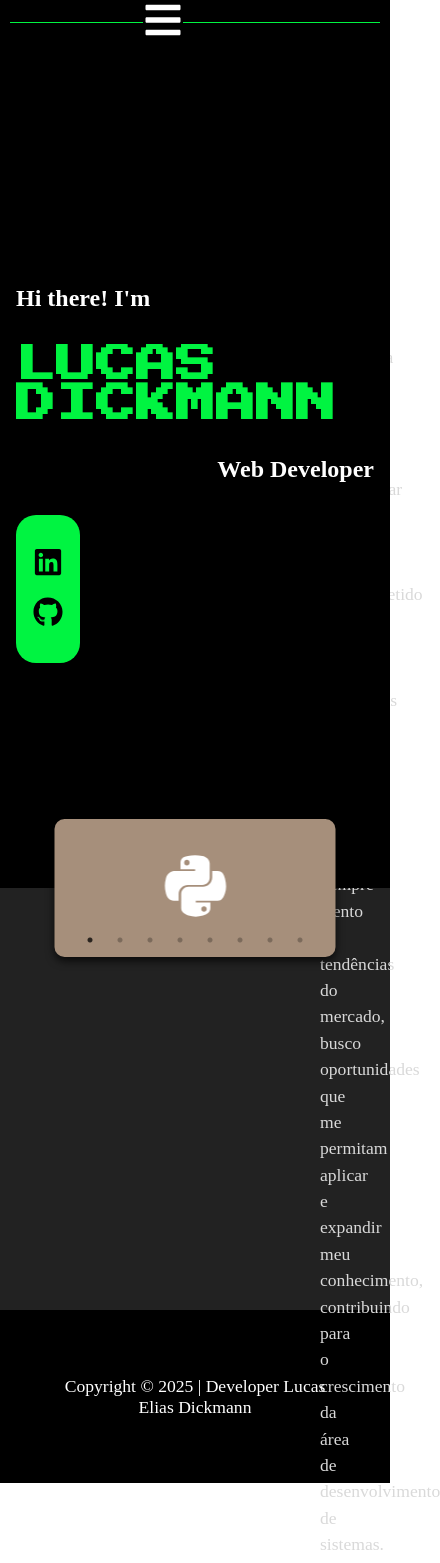
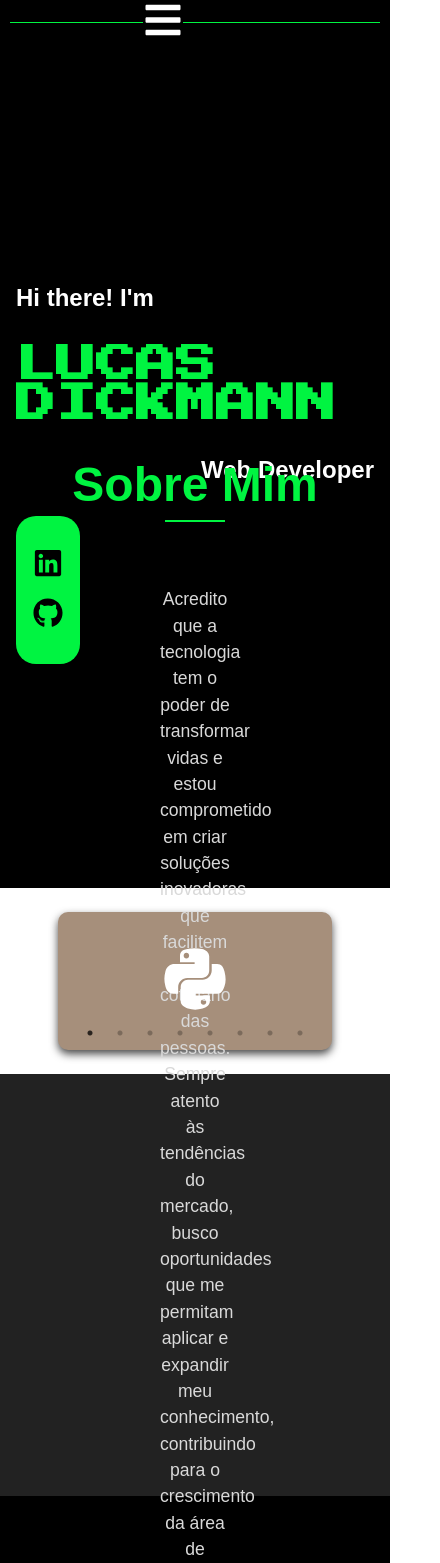
Before and after one commit to ldickmann/ldickmann.github.io, a React (Vite) app: page / in a window 390 px wide. Shown: the top 1563 px of the page, 440 px wide, since content can reach past the window. Built offline with nearby package versions, Linux system fonts and the light colour scheme.

Commit message:
FEAT: Responsividade tratada em Card, MiniBioCard & HomePage

```diff
--- a/src/components/Banner/Banner.styles.js
+++ b/src/components/Banner/Banner.styles.js
@@ -115,7 +115,7 @@ export const ContainerImage = styled.div`
     }
   }
 
-  @media screen and (max-width: 768px) {
+  @media screen and (max-width: 778px) {
     display: none;
   }
 `;
--- a/src/components/Card/index.jsx
+++ b/src/components/Card/index.jsx
@@ -45,7 +45,9 @@ export const IconList = styled.div`
   align-items: center;
   gap: 3rem;
 
-  flex-wrap: wrap;
+  @media screen and (max-width: 1277px) {
+    gap: 1rem;
+  }
 `;
 
 export const IconItem = styled.div`
@@ -72,7 +74,10 @@ const Card = () => {
         <IconList>
           {icons.map((icon, index) => (
             <IconItem key={index}>
-              <icon.component size={icon.size} color={icon.color} />
+              <icon.component
+                size={icon.size}
+                color={icon.color}
+              />
             </IconItem>
           ))}
         </IconList>
@@ -81,7 +86,10 @@ const Card = () => {
         <Carousel>
           {icons.map((icon, index) => (
             <IconItem key={index}>
-              <icon.component size={icon.size} color={icon.color} />
+              <icon.component
+                size={icon.size}
+                color={icon.color}
+              />
             </IconItem>
           ))}
         </Carousel>
--- a/src/components/MiniBioCard/index.jsx
+++ b/src/components/MiniBioCard/index.jsx
@@ -10,23 +10,10 @@ const BioContainer = styled.div`
   display: flex;
   flex-direction: column;
   justify-content: center;
-  z-index: 1;
-
-  /* @media (max-width: 840px) {
-    max-width: 730px;
-  }
-
-  @media (max-width: 768px) {
-    max-width: 400px;
-  }
-
-  @media (max-width: 550px) {
-    max-width: 350px;
-  } */
 `;
 
 const BioTitle = styled.h3`
-  font-size: 2rem;
+  font-size: 3rem;
   font-weight: bold;
   margin-bottom: 0.5rem;
   color: var(--color-green);
@@ -38,6 +25,10 @@ const BioText = styled.p`
   color: var(--color-white-medium);
   margin-inline: 20rem;
   margin-top: 4rem;
+
+  @media screen and (max-width: 1120px) {
+    margin-inline: 10rem;
+  }
 `;
 
 const ContainerDivider = styled.div`
--- a/src/index.css
+++ b/src/index.css
@@ -1,5 +1,6 @@
 :root {
   --font-banner: "Press Start 2P", serif;
+  --font-secondary: "Black Ops One", sans-serif;
 
   --color-green: #00f441;
   --color-green-dark: #223f23;
@@ -16,4 +17,5 @@
 body {
   margin: 0;
   padding: 0;
+  font-family: var(--font-secondary);
 }
--- a/src/pages/Home.jsx
+++ b/src/pages/Home.jsx
@@ -10,21 +10,21 @@ import MiniBioCard from "../components/MiniBioCard";
 const Container = styled.div`
   display: flex;
   flex-direction: column;
-  position: relative;
 `;
 
 const Overlay = styled.div`
-  position: absolute;
+  /* position: absolute;
   top: 100%;
   left: 50%;
   transform: translate(-50%, -50%);
   flex: 0 0 auto;
   z-index: 999;
-  width: 90%;
+  width: 90%; */
 
-  @media (min-width: 1024px) {
-    width: 75%;
-  }
+  display: flex;
+  justify-content: center;
+  align-items: center;
+  padding: 1.5rem;
 `;
 
 const Home = ({ toggleSidebar }) => {
```
